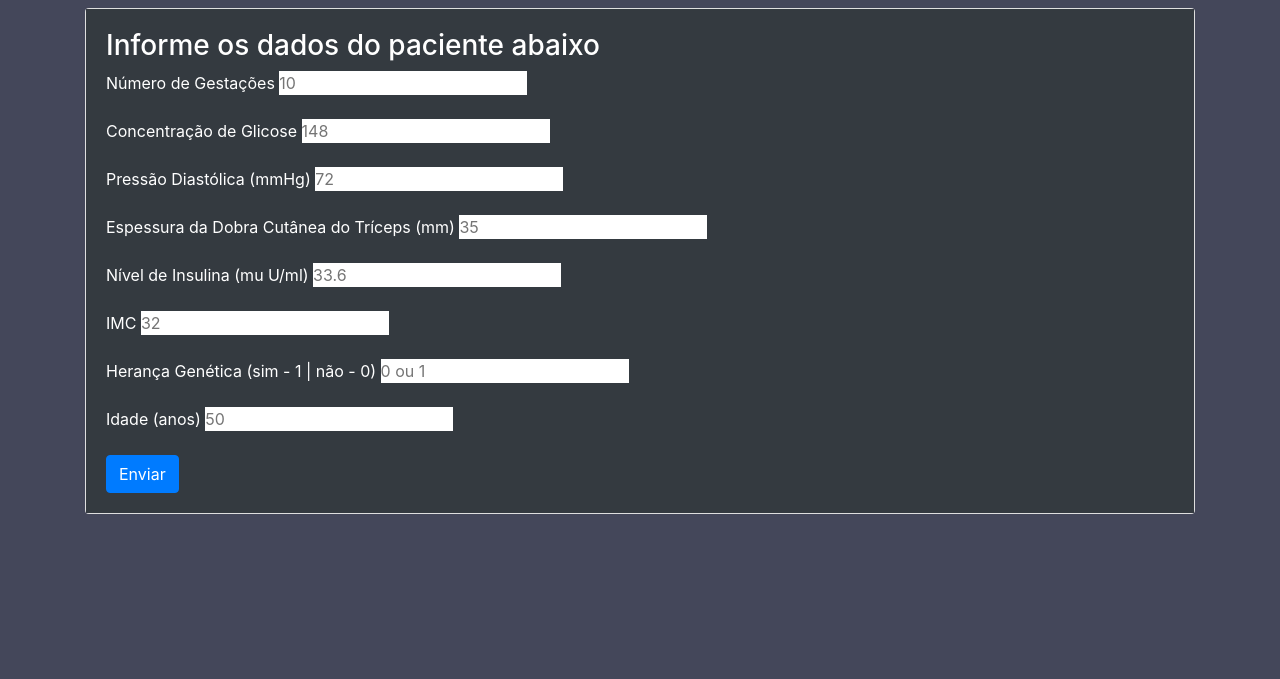
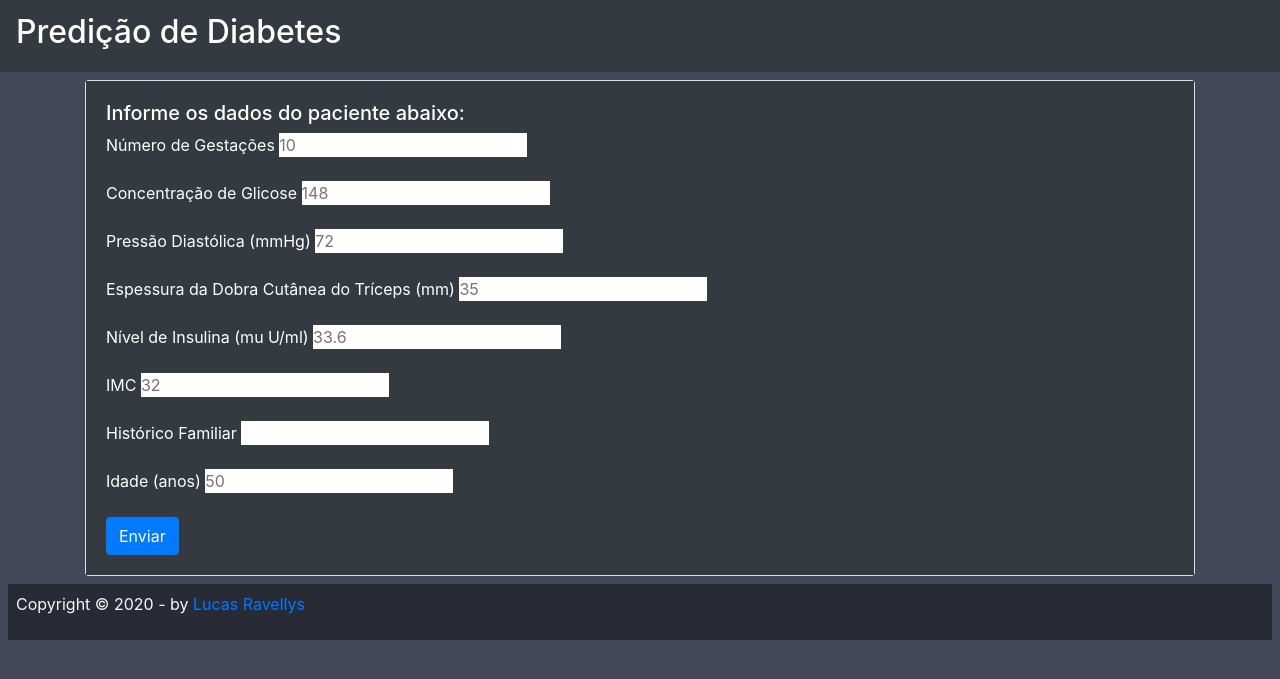
Before and after one commit to ravellys/Diabetes_predict, a Flask app: page / in a window 1280 px wide. Shown: the top 679 px of the page. Run offline with Flask 2, Linux system fonts and the light colour scheme; some libraries are stand-ins or nearby versions.

Commit message:
finalizado

```diff
--- /dev/null
+++ b/templates/footer.html
@@ -0,0 +1,5 @@
+<footer class="main-footer m-2 p-2 text-light">
+    <p>Copyright © 2020 - by
+        <a href="https://ravellys.github.io"> Lucas Ravellys  </a>
+    </p>
+</footer>
--- a/templates/home.html
+++ b/templates/home.html
@@ -12,13 +12,15 @@
     <script src="static/js/scripts.js"></script>
 </head>
 <body>
+
+{% include 'top.html' %}
   <div class="container d-block text-white">
       <div class="row">
           <div class="col-lg-12 col-md-6 col-sm-6 col-xs-6 mt-2">
               <div class="card">
                   <div class="card-body bg-dark">
 
-                    <h3> Informe os dados do paciente abaixo </h3>
+                    <h5> Informe os dados do paciente abaixo: </h5>
 
                       <form action="/result" method="POST">
                       <div class="form-group">
@@ -46,8 +48,8 @@
                         <input type="text" id="imc" name="imc" placeholder="32">
                       </div>
                       <div class="form-group">
-                        <label for="heranca"> Herança Genética (sim - 1 | não - 0) </label>
-                        <input type="text" id="heranca" name="heranca" placeholder="0 ou 1">
+                        <label for="heranca"> Histórico Familiar </label>
+                        <input type="text" id="heranca" name="heranca" placeholder="">
                       </div>
                       <div class="form-group">
                         <label for="idade"> Idade (anos)</label>
@@ -64,5 +66,6 @@
           </div>
       </div>
   </div>
+  {% include 'footer.html'%}
 </body>
 </html>
--- a/templates/result.html
+++ b/templates/result.html
@@ -12,6 +12,8 @@
     <script src="static/js/scripts.js"></script>
 </head>
 <body>
+{% include 'top.html' %}
+
   <div class="container d-block text-white">
       <div class="row">
           <div class="col-lg-12 col-md-6 col-sm-6 col-xs-6 mt-2">
@@ -27,5 +29,7 @@
           </div>
       </div>
   </div>
+
+{% include 'footer.html' %}
 </body>
 </html>
--- /dev/null
+++ b/templates/top.html
@@ -0,0 +1,3 @@
+    <nav class="navbar navbar-expand-lg navbar-dark bg-dark">
+      <a class="navbar-brand" href="/"> <h2>Predição de Diabetes<h2></a>
+    </nav>
```
